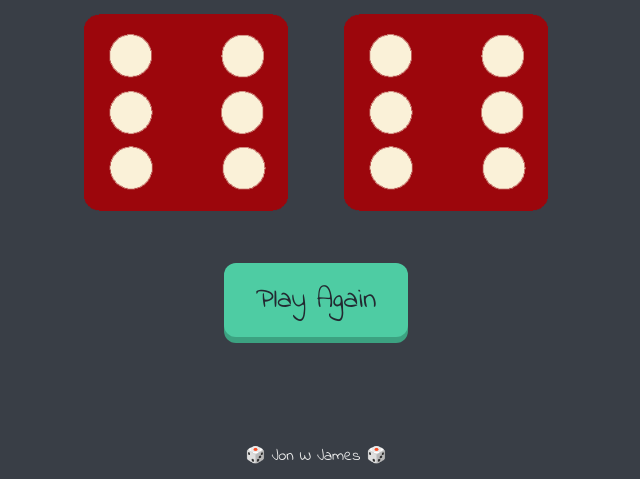
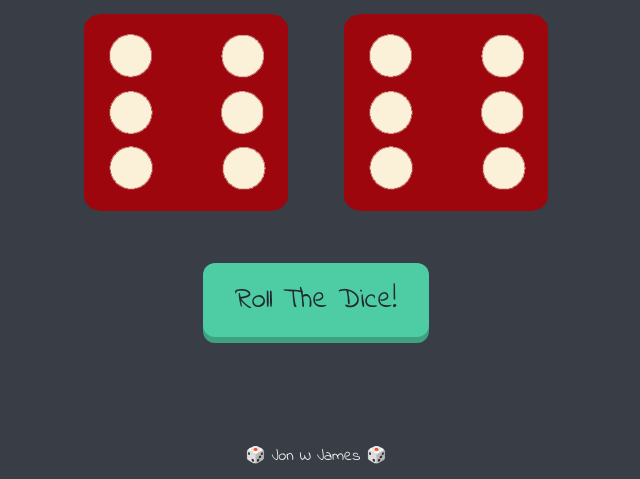
Before and after one commit to jbuk101/dice-game, a plain HTML site: page index.html in a window 1280 px wide. Shown: the part 321-800 px from the top of the page, without its empty margins (324-964 px from the left). Drawn offline with Linux system fonts and the light colour scheme.

Commit message:
UX Tweaks

```diff
--- a/dicee.html
+++ b/index.html
@@ -25,7 +25,7 @@
       </div>
 
       <div>
-        <button onclick="rollDice()">Play Again</button>
+        <button onclick="rollDice()">Roll The Dice!</button>
       </div>
     </div>
 
```
